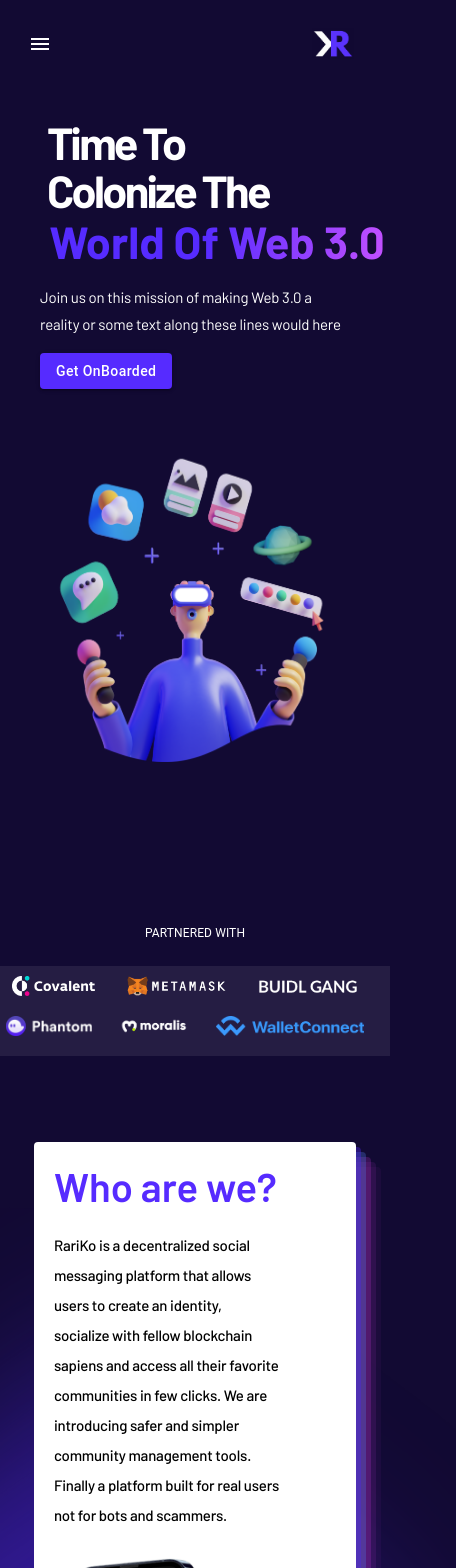
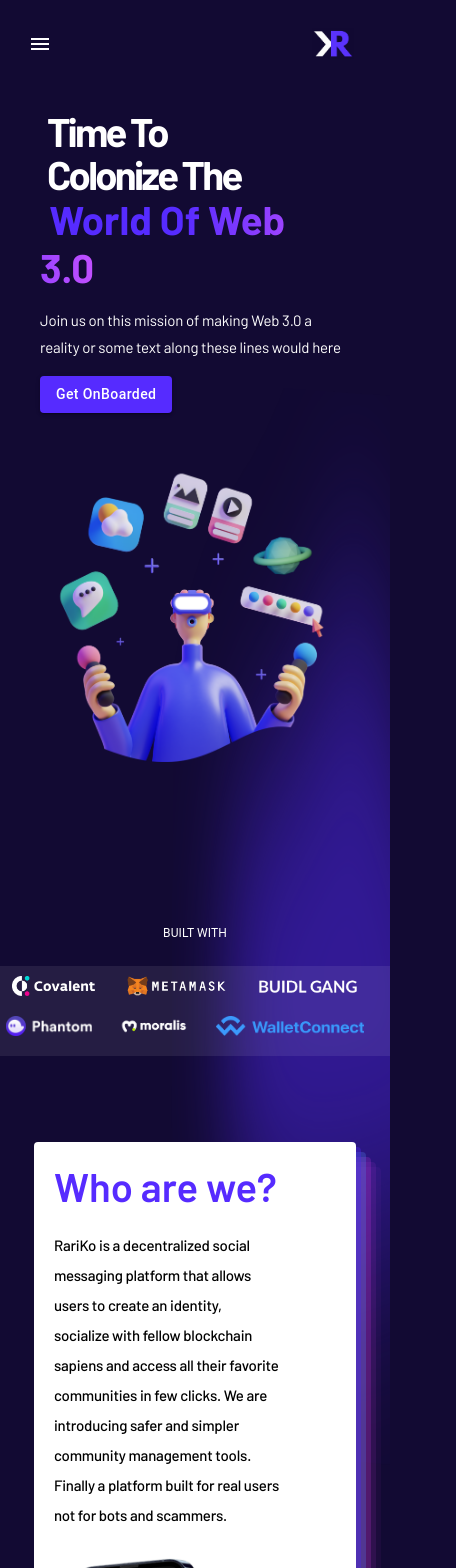
Before and after one commit to iamsmruti/rariko2, a React (Create React App) app in the folder landing/: page / in a window 390 px wide. Shown: the top 1568 px of the page, 456 px wide, since content can reach past the window. Built offline with nearby package versions, Linux system fonts and the light colour scheme.

Commit message:
fixed the UI bugs

```diff
--- a/landing/src/components/Partner/Partner.jsx
+++ b/landing/src/components/Partner/Partner.jsx
@@ -12,7 +12,7 @@ import { Typography } from '@mui/material';
 export default function Partner() {
   return (
     <Box className="partner-section">
-      <Typography sx={{textTransform: 'uppercase', fontSize: '12px', mb: 3}}>Partnered With</Typography>
+      <Typography sx={{textTransform: 'uppercase', fontSize: '12px', mb: 3}}>Built With</Typography>
       <Box className="partner">
           <img src={covalent} alt="covalent" />
           <img src={metamask} alt="metamask" />
--- a/landing/src/components/Work/Work.jsx
+++ b/landing/src/components/Work/Work.jsx
@@ -9,7 +9,7 @@ import { Typography } from '@mui/material'
 export default function Work() {
   return (
     <div id="product" className="work-section">
-        <Typography variant='h4' sx={{color: 'white', mb: 10, mt: 3}}>What can you do on RariKo?</Typography>
+        <Typography variant='h4' sx={{color: 'white', mb: 10, mt: 3}}>Product Features</Typography>
         <div className='forth-wrapper'>
             <div className='card'>
                 <img src={img2} alt="img2"/>
@@ -18,7 +18,6 @@ export default function Work() {
                     <li>Instant token-gated access.</li>
                     <li>Real-time asset authentication (RTAA)</li>
                     <li>Anti- Phishing checks.</li>
-                    <li>Token-based checks.</li>
                     <li>Discover more communities.</li>
                 </ul>
             </div>
@@ -37,6 +36,7 @@ export default function Work() {
                 <h2>P2P trades</h2>
                 <ul>
                     <li>Transfer/trade NFTs in chats.</li>
+                    <li>Find Buyers.</li>
                     <li>Simple and trustless.</li>
                 </ul>
             </div>
--- a/landing/src/index.css
+++ b/landing/src/index.css
@@ -8,8 +8,22 @@ body{
     padding:0px;
     margin:0px;
     overflow-x:hidden;
-    background-image: url('./assets/gradients/gradient1.png'), url('./assets/gradients/gradient2.png'), url('./assets/gradients/gradient3.png'), url('./assets/gradients/gradient2.png');
-    background-repeat: no-repeat;
-    background-size: 300vh 170vh, 100vh 100vh, 120vh 190vh, 100vh 100vh;
-    background-position: 200px 100px, -300px 1200px, 850px 2500px, 850px 4000px;
 }
+
+@media (max-width: 425px) {
+    body{
+        background-image: url('./assets/gradients/gradient2.png'), url('./assets/gradients/gradient1.png'), url('./assets/gradients/gradient4.png'), url('./assets/gradients/gradient1.png'), url('./assets/gradients/gradient1.png');
+        background-repeat: no-repeat;
+        background-size: 100vw 130vh, 180vw 80vh, 150vw 150vh, 120vw 80vh, 120vw 80vh;
+        background-position: 170px 380px, -200px 1700px, 70px 2900px, -200px 4500px, -150px 5200px;
+    }
+}
+
+@media ( min-width: 426px) and (max-width: 1440px ) {
+    body{
+        background-image: url('./assets/gradients/gradient1.png'), url('./assets/gradients/gradient2.png'), url('./assets/gradients/gradient3.png'), url('./assets/gradients/gradient2.png');
+        background-repeat: no-repeat;
+        background-size: 300vh 170vh, 100vh 100vh, 120vh 190vh, 100vh 100vh;
+        background-position: 200px 100px, -300px 1200px, 850px 2500px, 850px 4000px;
+    }
+}
--- a/landing/src/pages/Hero/Hero.css
+++ b/landing/src/pages/Hero/Hero.css
@@ -40,7 +40,7 @@ width: 644px;
 
 .para-third{
   margin-top: 1rem;
-  width: 416px;
+  width: 415px;
   height: 54px;
   /* margin: 44px 270px 45px 7px; */
   font-size: 15px;
@@ -80,6 +80,10 @@ width: 644px;
   }
 
   .para-first, .para-second{
-    font-size: 45px;
+    font-size: 40px;
+  }
+
+  .para-third{
+    width: 350px;
   }
 }
```
Also changed, not shown: landing/src/assets/gradients/gradient4.png (added).
